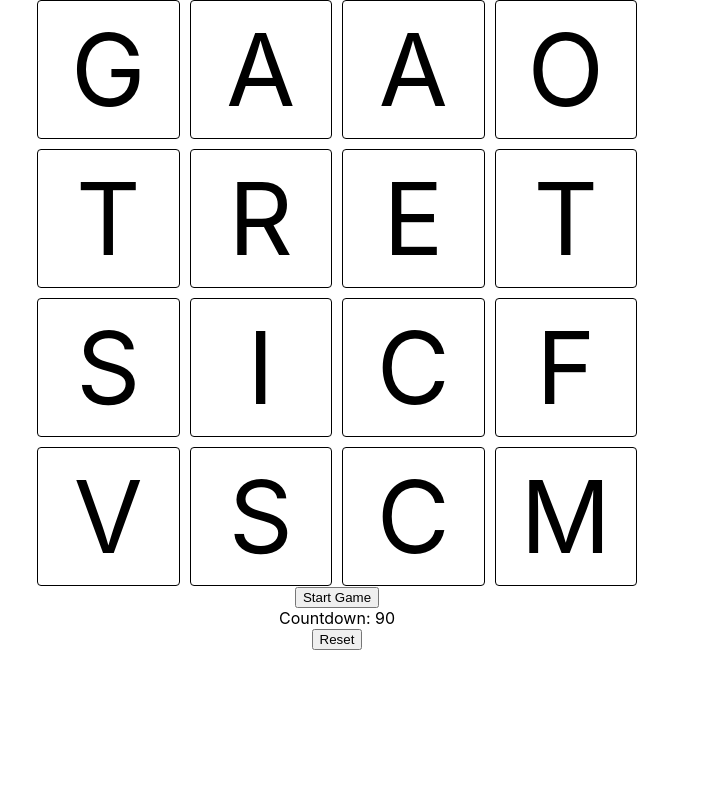
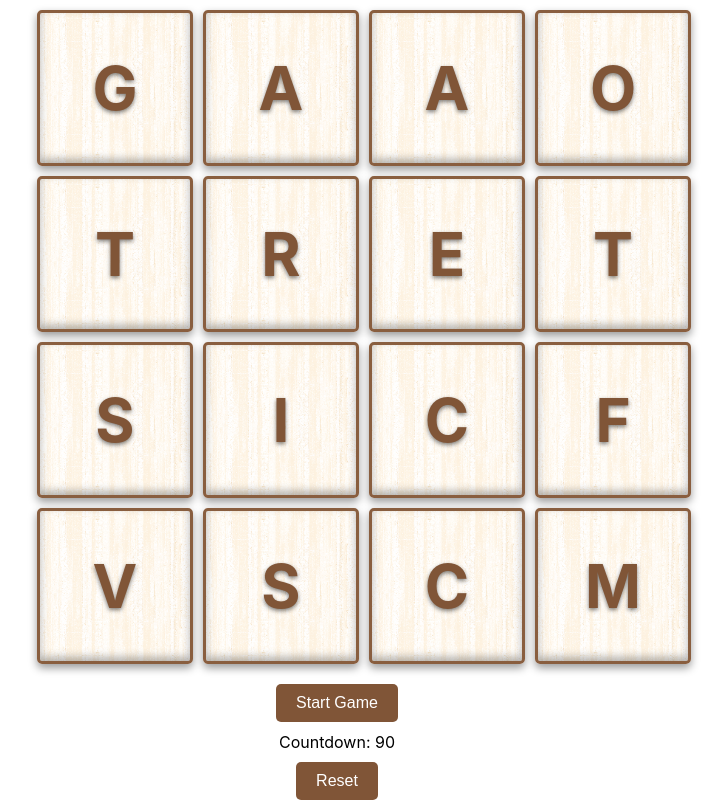
Before and after one commit to Iklimov1/Boggle, a React (Create React App) app: page / in a window 1280 px wide. Shown: the whole page, without its empty margins (303-1030 px from the left). Built offline with nearby package versions, Linux system fonts and the light colour scheme.

Commit message:
Updated CSS for the cubes

```diff
--- a/src/App.css
+++ b/src/App.css
@@ -43,11 +43,41 @@
   width: 100%;
   margin: 0 auto;
   max-width: 600px;
+  padding: 10px;
 }
 
 .cube {
-  padding: 8px;
+  /* padding: 8px;
   border: 1px solid #000;
   border-radius: 4px;
-  font-size: 100px;
+  font-size: 100px; */
+  width: 150px;
+  height: 150px;
+  display: flex;
+  align-items: center;
+  justify-content: center;
+  font-size: 60px;
+  color: #805537;
+  font-weight: bold;
+  background: url("wood-pattern.png") center/cover no-repeat;
+  border: 3px solid #895e3f;
+  border-radius: 5px;
+  box-shadow: 0 4px 8px rgba(0, 0, 0, 0.4),
+    /* Outer shadow */ inset 0 -4px 8px rgba(0, 0, 0, 0.3);
+  text-shadow: 0 2px 4px rgba(0, 0, 0, 0.5);
+  transition: transform 0.2s ease-in-out;
 }
+button {
+  background: #805537;
+  color: white;
+  border: none;
+  padding: 10px 20px;
+  font-size: 16px;
+  border-radius: 5px;
+  cursor: pointer;
+  transition: background 0.1s ease-in-out;
+  margin: 10px;
+}
+button:hover {
+  background: #271203;
+}
--- a/src/App.js
+++ b/src/App.js
@@ -3,6 +3,8 @@
 // 2. Cover the game pieces after game ends and blur out the game board but still make it accessible for after to check the words
 // 3. align grid with a dictionary to show all words missed by the player
 // 4. style the game board and make it look more appealing
+// 5. allow the player to decide the size of the game board
+// 6. allow the player to decide the duration of the game
 
 import "./App.css";
 import { Grid } from "./components/Grid";
```
Also changed, not shown: src/wood-pattern.png (added).
